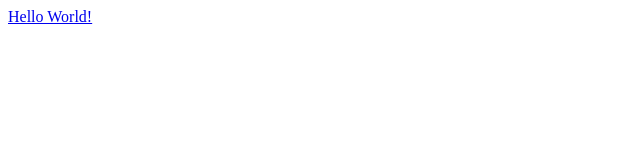
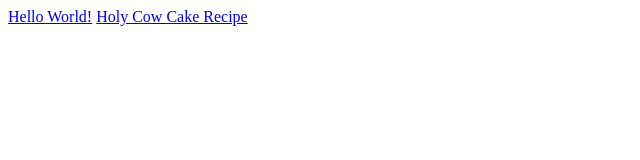
Before and after one commit to juliabujalski/juliabujalski.github.io, a plain HTML site: page index.html in a window 1280 px wide. Shown: the whole page, without its empty margins (0-640 px from the left). Drawn offline with Linux system fonts and the light colour scheme.

Commit message:
Update index.html

```diff
--- a/index.html
+++ b/index.html
@@ -5,3 +5,4 @@
 </head>
 
 <a href="helloworld.html">Hello World!</a>
+<a href="HolyCowCakeRecipe.html">Holy Cow Cake Recipe</a>
```
